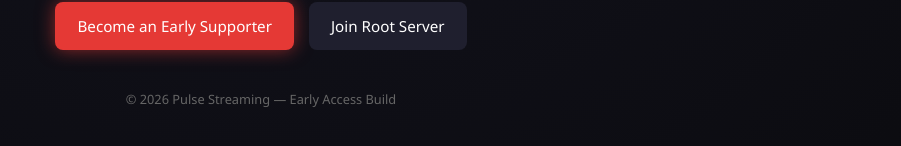
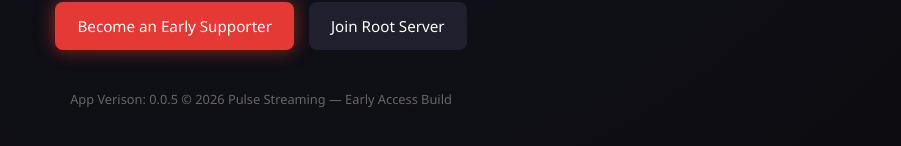
Before and after one commit to PulseTV-Offical/PulseDevSite, a Next.js app: page / in a window 1280 px wide. Shown: the part 520-666 px from the top of the page, without its empty margins (379-1280 px from the left). Built offline with nearby package versions, Linux system fonts and the light colour scheme.

Commit message:
Moving to Netfliy

```diff
--- a/app/page.tsx
+++ b/app/page.tsx
@@ -93,7 +93,7 @@
           </button>
         </div>
 
-        <footer>© 2026 Pulse Streaming — Early Access Build</footer>
+        <footer>App Verison: 0.0.5 © 2026 Pulse Streaming — Early Access Build</footer>
       </div>
 
       {showSignup && (
```
